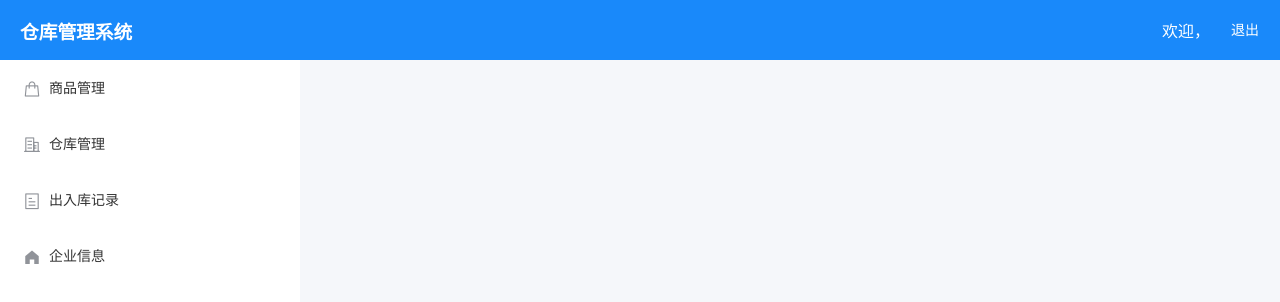
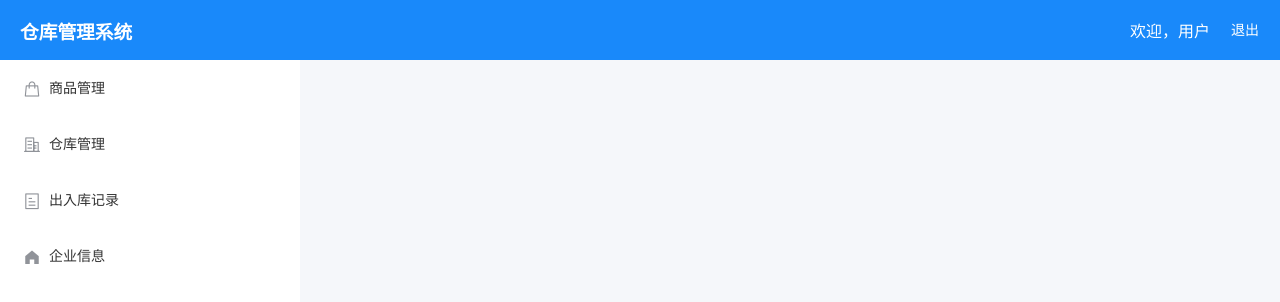
Before and after one commit to chenxiaodao0v0/Warehouse-Management-System, a Vue app in the folder warehouse-frontend/: page /dashboard in a window 1280 px wide. Shown: the top 302 px of the page. Built offline with nearby package versions, Linux system fonts and the light colour scheme.

Commit message:
优化顶部导航栏的账户信息显示

```diff
--- a/warehouse-frontend/src/components/Navbar.vue
+++ b/warehouse-frontend/src/components/Navbar.vue
@@ -4,7 +4,7 @@
       <h3>仓库管理系统</h3>
     </div>
     <div class="navbar-user">
-      <span class="user-info">欢迎，{{ userInfo.nickname || userInfo.username }}</span>
+      <span class="user-info">欢迎，{{ userInfo.nickname || userInfo.username || userInfo.name || '用户' }}</span>
       <el-button type="text" @click="handleLogout" class="logout-btn">退出</el-button>
     </div>
   </div>
@@ -13,14 +13,10 @@
 <script>
 export default {
   name: 'Navbar',
-  data() {
-    return {
-      userInfo: {}
+  computed: {
+    userInfo() {
+      return this.$store.state.user.userInfo || {}
     }
-  },
-  created() {
-    // 从store中获取用户信息
-    this.userInfo = this.$store.state.user.userInfo
   },
   methods: {
     handleLogout() {
--- a/warehouse-frontend/src/views/Login.vue
+++ b/warehouse-frontend/src/views/Login.vue
@@ -58,15 +58,40 @@ export default {
         try {
           // 调用修正后的登录接口（直接传表单数据）
           const res = await userLogin(this.loginForm)
+
+          console.log('登录响应:', res) // 添加调试信息
+
+          // 检查响应结构，尝试多种可能的结构
+          let loginResponse;
+
+          // 检查是否是 { data: {...} } 结构
+          if (res && res.data) {
+            loginResponse = res.data;
+          }
+          // 检查是否是直接返回数据结构
+          else if (res && res.token) {
+            loginResponse = res;
+          }
+
+          // 如果仍然没有找到有效数据，抛出错误
+          if (!loginResponse) {
+            throw new Error('登录响应数据格式错误');
+          }
+
           // 保存 Token 和用户信息到 Vuex
           this.$store.commit('user/setLoginInfo', {
-            token: res.token,
-            userInfo: res.userInfo
+            token: loginResponse.token,
+            userInfo: {
+              id: loginResponse.userId,
+              nickname: loginResponse.nickname,
+              role: loginResponse.role
+            }
           })
           this.$message.success('登录成功')
           this.$router.push('/')
         } catch (err) {
           console.error('登录失败：', err)
+          this.$message.error('登录失败，请检查账号密码')
         }
       })
     }
```
